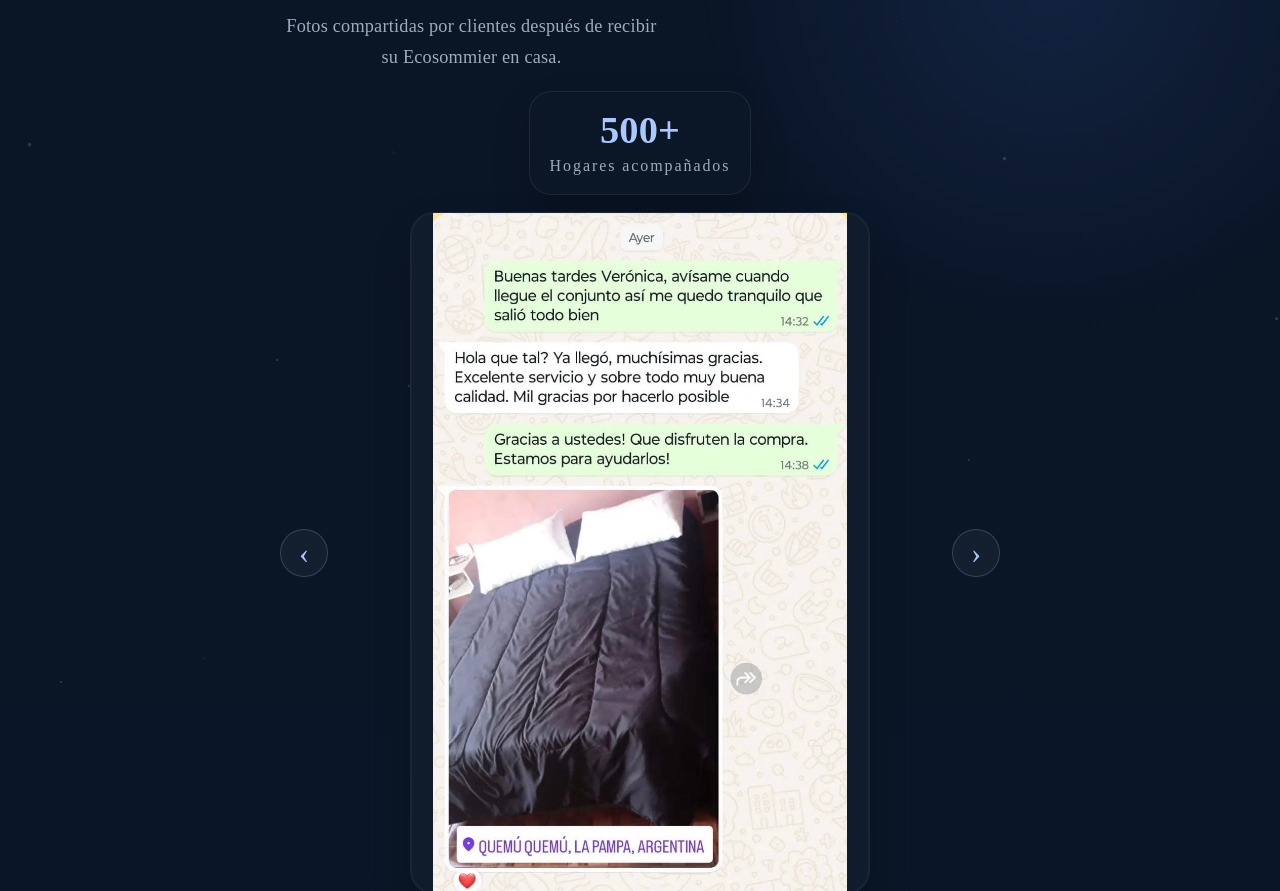
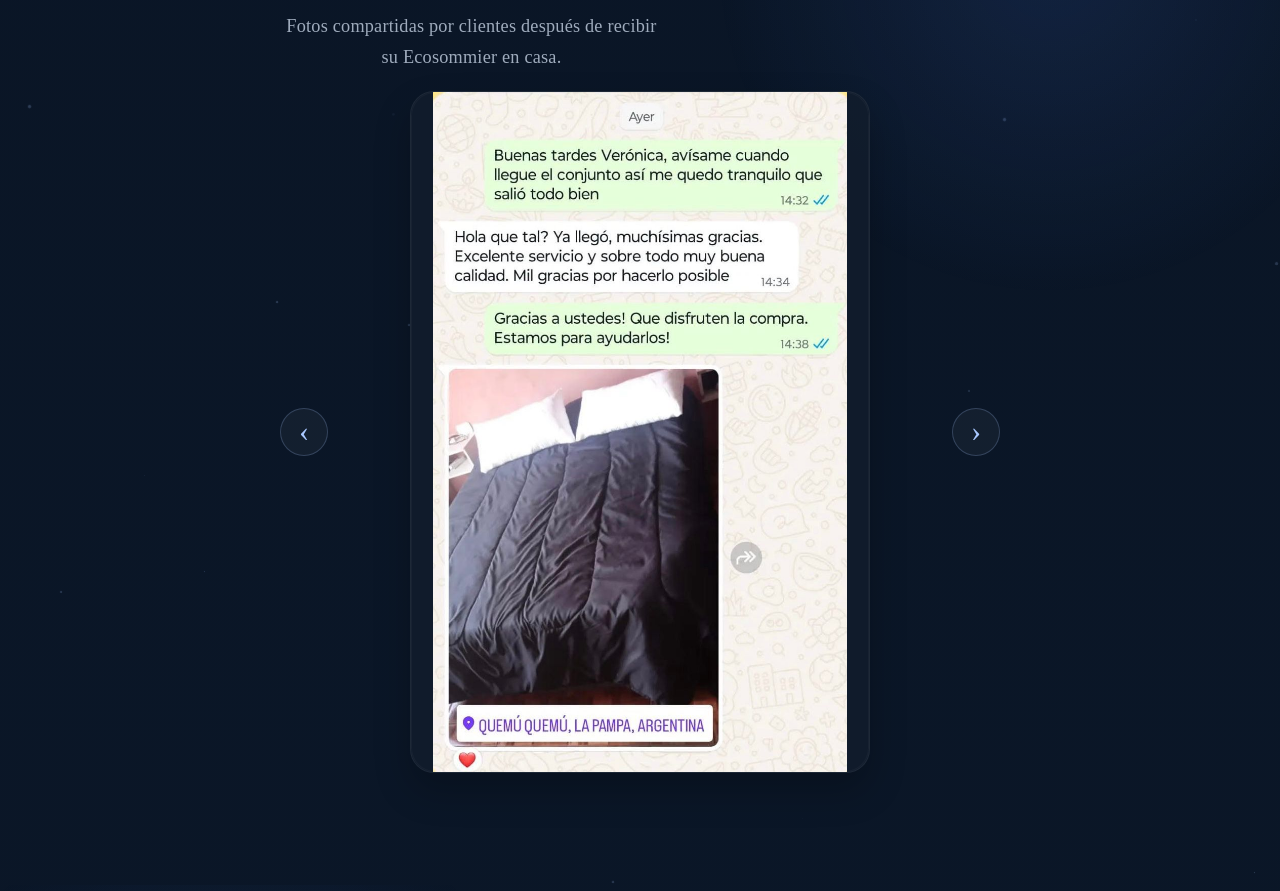
Before and after one commit to nicolasalonso199824/ecosommier-landing, a Next.js app: page / in a window 1280 px wide. Shown: the part 4058-4949 px from the top of the page. Built offline with nearby package versions, Linux system fonts and the light colour scheme.

Commit message:
fix: remove customer metric from reviews section

```diff
--- a/src/app/page.tsx
+++ b/src/app/page.tsx
@@ -147,10 +147,6 @@ const serviceSteps = [
     title: 'Coordinamos compra y entrega',
     copy: 'Seguimos con vos hasta resolver precios, financiación, tiempos y cualquier duda final.',
   },
-]
-
-const metrics = [
-  { value: '500+', label: 'Hogares acompañados' },
 ]
 
 const testimonialGallery = [
@@ -515,15 +511,6 @@ export default function Home() {
                 <p className="section-copy review-copy">Fotos compartidas por clientes después de recibir su Ecosommier en casa.</p>
               </div>
 
-              <div className="metrics-grid reveal">
-                {metrics.map((metric) => (
-                  <div key={metric.label} className="metric-card reveal">
-                    <div className="metric-value">{metric.value}</div>
-                    <div className="metric-label">{metric.label}</div>
-                  </div>
-                ))}
-              </div>
-
               <div className="reviews-carousel reveal">
                 <button className="carousel-btn review-nav" onClick={previousReviewSlide} aria-label="Testimonio anterior" type="button">&#8249;</button>
                 <article className="review-shot review-shot-active">
```
